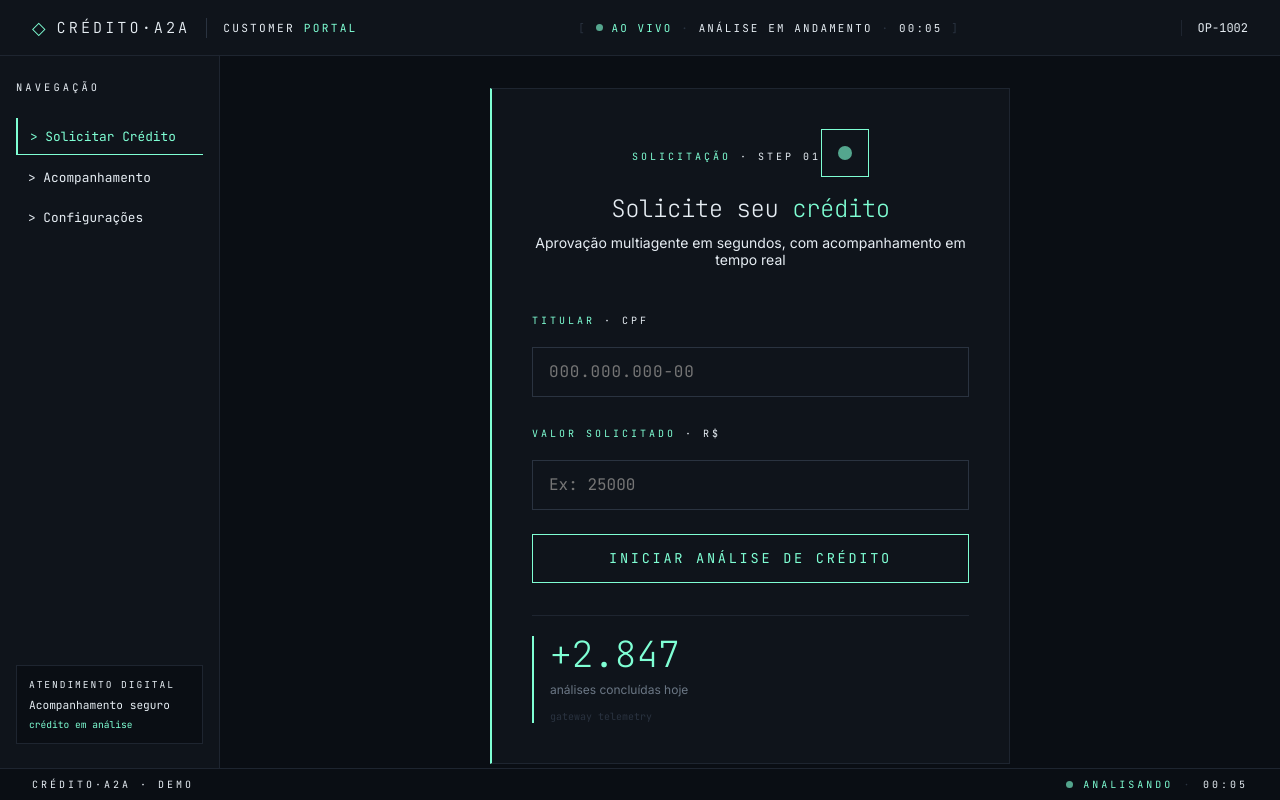
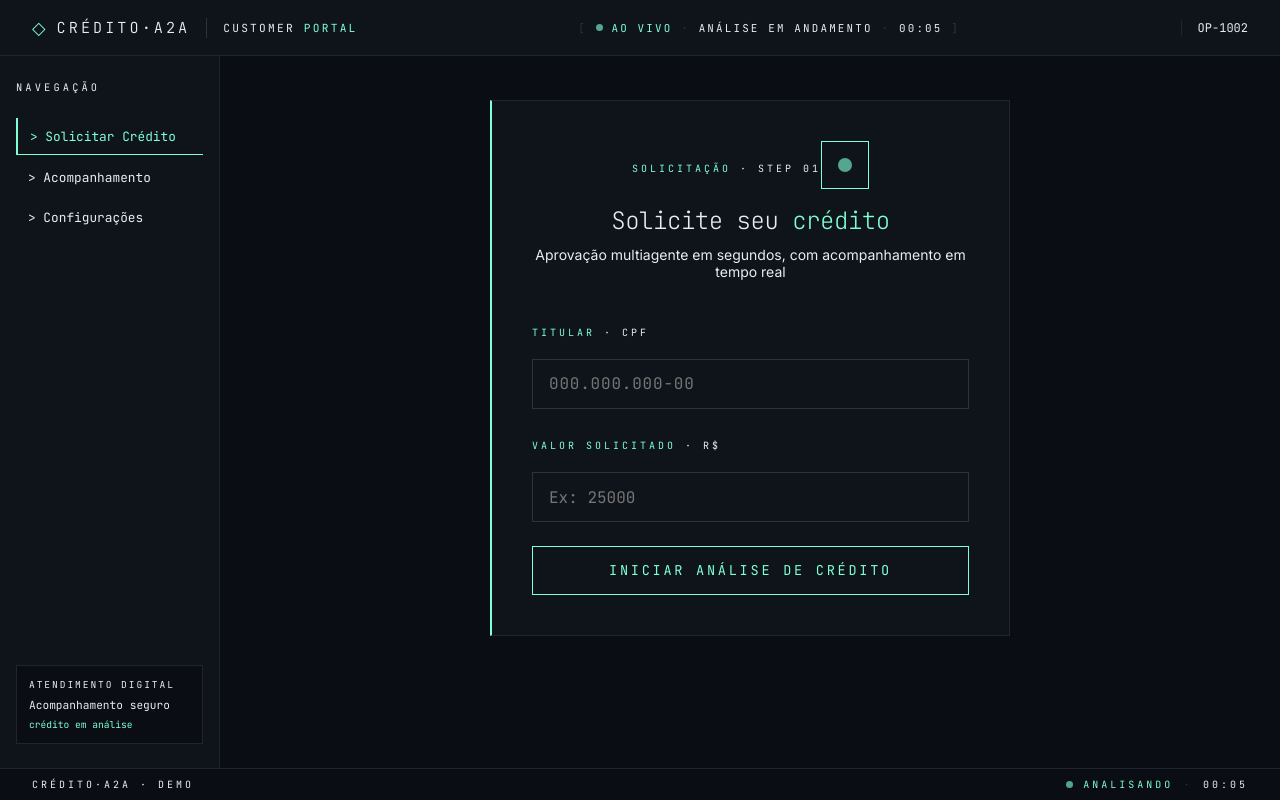
Before and after one commit to it0dan/credit-analysis-frontend, a Next.js app in the folder apps/customer/: page / in a window 1280 px wide. Built offline with nearby package versions, Linux system fonts and the light colour scheme.

Commit message:
fix(ui): remove customer marketing stat
Ref: openspec/changes/streaming-and-cleanup/tasks.md#task-2-customer-stat-cleanup

```diff
--- a/apps/customer/app/page.tsx
+++ b/apps/customer/app/page.tsx
@@ -5,7 +5,6 @@ import { useRouter } from 'next/navigation';
 import { CockpitLayout } from '@repo/ui/cockpit-layout';
 import { Pulse } from '@repo/ui/pulse';
 import { Tag } from '@repo/ui/tag';
-import { Stat } from '@repo/ui/stat';
 
 export default function CustomerHome() {
   const [cpf, setCpf] = useState('');
@@ -226,9 +225,6 @@ export default function CustomerHome() {
               {loading ? 'Inicializando Agentes...' : 'Iniciar Análise de Crédito'}
             </button>
           </form>
-          <div style={{ marginTop: '2rem', borderTop: '1px solid var(--line)', paddingTop: '1.25rem' }}>
-            <Stat value="+2.847" label="análises concluídas hoje" sub="gateway telemetry" />
-          </div>
         </div>
       </div>
     </CockpitLayout>
```
Also changed, not shown: 1 other file (tests, documents, lock files or other folders).
